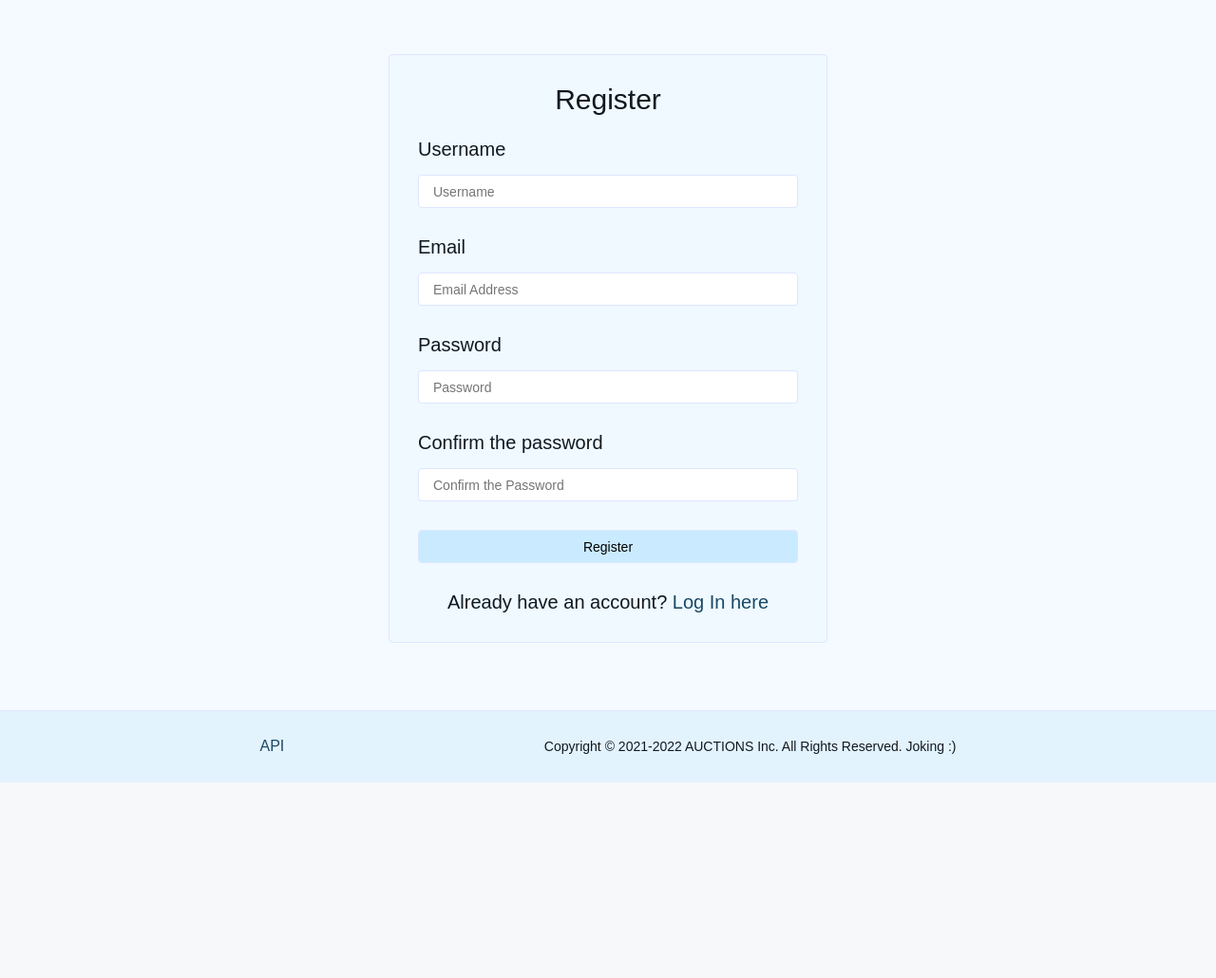
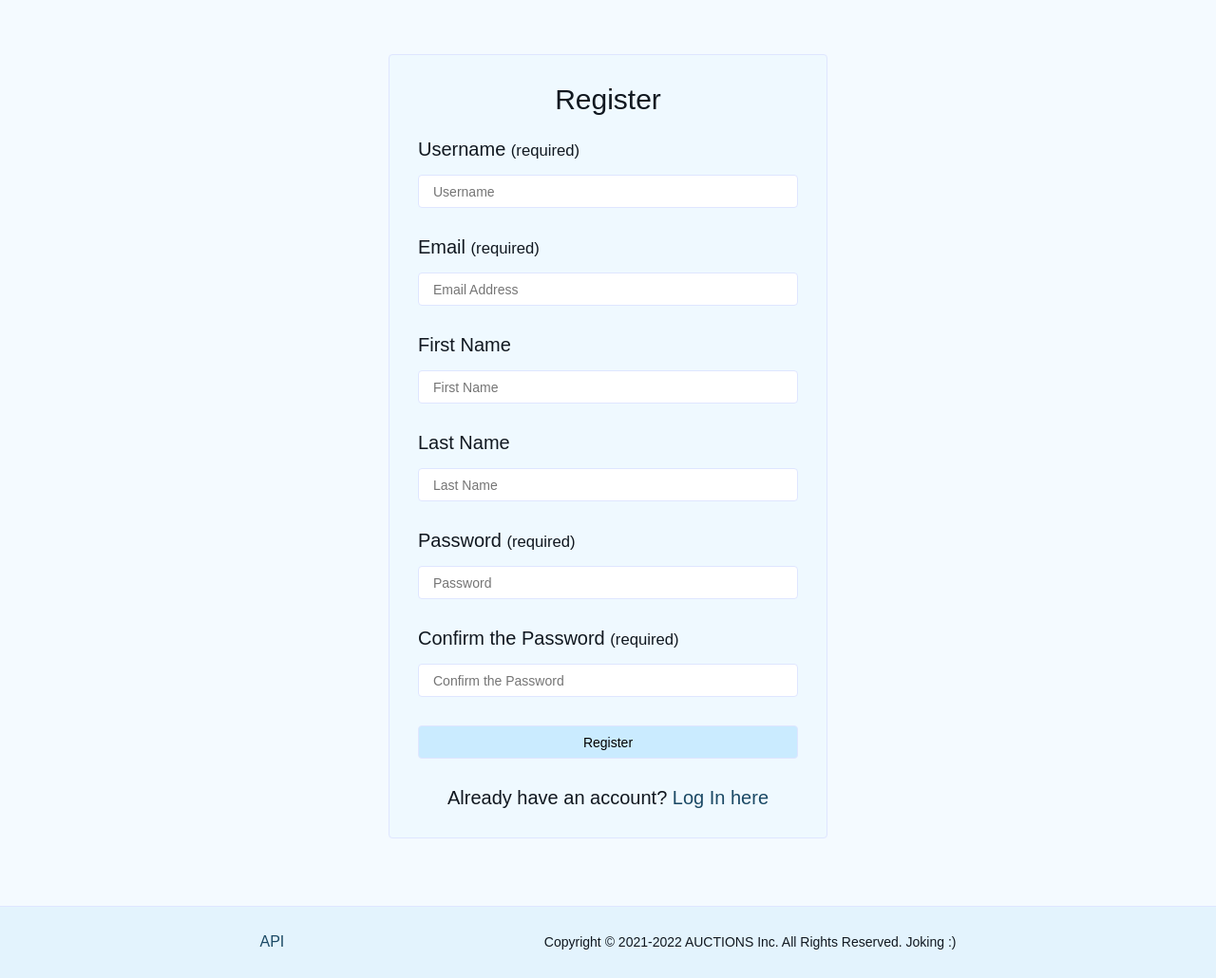
Before and after one commit to DIVIgor/auctions-box, a Django app: page /account/register in a window 1280 px wide. Shown: the part 103-1133 px from the top of the page at 95% size. Before the commit the page ends 927 px from the top, so only its background shows below. Run offline with Django 3.2, Linux system fonts and the light colour scheme; some libraries are stand-ins or nearby versions.

Commit message:
Modified registration template and form. Added extra fields to the admin panel.

```diff
--- a/account/forms.py
+++ b/account/forms.py
@@ -13,7 +13,7 @@ class RegisterFrom(UserCreationForm):
 
     class Meta:
         model = User
-        fields = ('username', 'email', 'password1', 'password2')
+        fields = ('username', 'email', 'first_name', 'last_name', 'password1', 'password2')
 
 class BasicUserChangeForm(UserChangeForm):
     """A form to change user's info.
--- a/templates/account/register.html
+++ b/templates/account/register.html
@@ -17,7 +17,7 @@
                 {% csrf_token %}
                 <div class="form-group">
                     <div class="field-label">
-                        <label for="username">Username</label>
+                        <label for="username">Username <small>(required)</small></label>
                     </div>
                     {% if form.username.errors %}
                         <div class="field-label errors">
@@ -32,7 +32,7 @@
                 </div>
                 <div class="form-group">
                     <div class="field-label">
-                        <label for="username">Email</label>
+                        <label for="email">Email <small>(required)</small></label>
                     </div>
                     {% if form.email.errors %}
                         <div class="field-label errors">
@@ -47,7 +47,37 @@
                 </div>
                 <div class="form-group">
                     <div class="field-label">
-                        <label for="username">Password</label>
+                        <label for="first_name">First Name</label>
+                    </div>
+                    {% if form.first_name.errors %}
+                        <div class="field-label errors">
+                            <ul class="field-errors-ul">
+                                {% for error in form.first_name.errors %}
+                                    <li>{{ error }}</li>
+                                {% endfor %}
+                            </ul>
+                        </div>
+                    {% endif %}
+                    <input class="form-control" type="text" name="first_name" placeholder="First Name" value={% if form.first_name.value %}{{ form.first_name.value }}{% else %}{% endif %}>
+                </div>
+                <div class="form-group">
+                    <div class="field-label">
+                        <label for="last_name">Last Name</label>
+                    </div>
+                    {% if form.last_name.errors %}
+                        <div class="field-label errors">
+                            <ul class="field-errors-ul">
+                                {% for error in form.last_name.errors %}
+                                    <li>{{ error }}</li>
+                                {% endfor %}
+                            </ul>
+                        </div>
+                    {% endif %}
+                    <input class="form-control" type="last_name" name="last_name" placeholder="Last Name" value={% if form.last_name.value %}{{ form.last_name.value }}{% else %}{% endif %}>
+                </div>
+                <div class="form-group">
+                    <div class="field-label">
+                        <label for="password1">Password <small>(required)</small></label>
                     </div>
                     {% if form.password1.errors %}
                         <div class="field-label errors">
@@ -62,7 +92,7 @@
                 </div>
                 <div class="form-group">
                     <div class="field-label">
-                        <label for="username">Confirm the password</label>
+                        <label for="password2">Confirm the Password <small>(required)</small></label>
                     </div>
                     {% if form.password2.errors %}
                         <div class="field-label errors">
```
Also changed, not shown: auctions/admin.py (+20 -18 lines), auctions/tests/test_views.py (+2 -0 lines).
